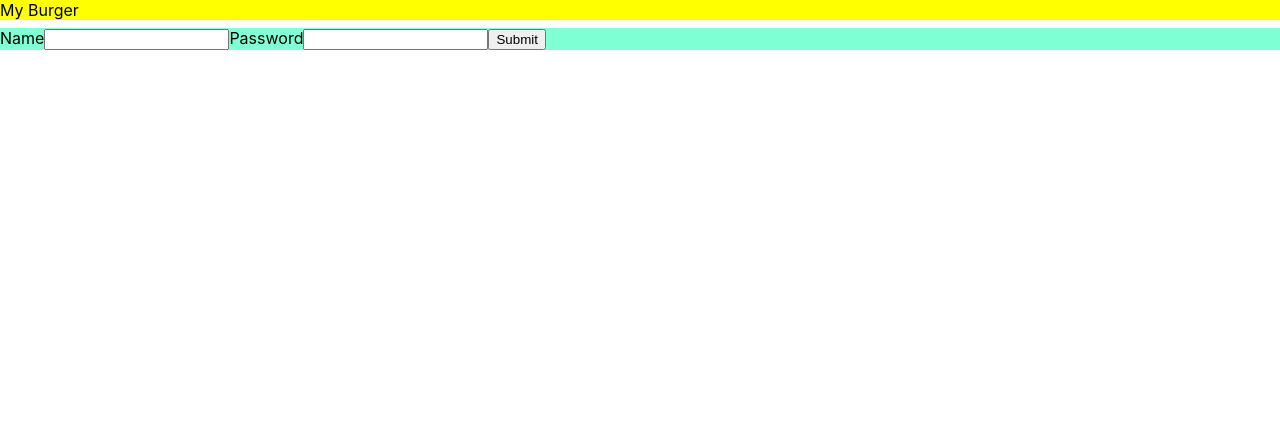
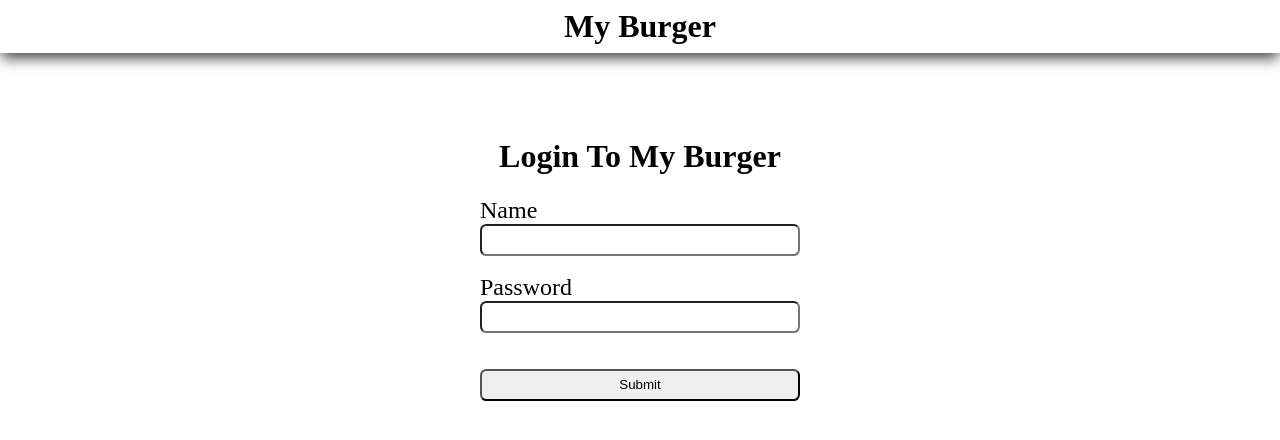
Before and after one commit to xristos1994/xm-prepare, a React (Create React App) app: page / in a window 1280 px wide. Shown: the top 440 px of the page. Built offline with nearby package versions, Linux system fonts and the light colour scheme.

Commit message:
Fix some layout and styling

```diff
--- a/src/components/Header/Header.jsx
+++ b/src/components/Header/Header.jsx
@@ -1,3 +1,4 @@
+import { classnames } from '../../utils/classnames/classnames'
 import { useAuth } from '../../models/auth/useAuth';
 import styles from './Header.module.css';
 
@@ -6,11 +7,11 @@ export function Header() {
 
   return (
     <header className={styles.header}>
-      My Burger
+      <span className={styles.title}>My Burger</span>
 
       {
         token ? (
-          <button onClick={logout} className={styles.logout}>Logout</button>
+          <button title="Logout" onClick={logout} className={classnames(styles.logoutBtn, 'linkBtn')}>&#x23FB; <span>Logout</span></button>
         ) : null
       }
     </header>
--- a/src/components/Header/Header.module.css
+++ b/src/components/Header/Header.module.css
@@ -1,3 +1,27 @@
 .header {
-  background-color: yellow;
+  background-color: white;
+  padding: 0.5rem;
+  text-align: center;
+  position: sticky;
+  top: 0;
+  box-shadow: 0px 7px 13px -2px rgba(0, 0, 0, 0.75);
+  -webkit-box-shadow: 0px 7px 13px -2px rgba(0, 0, 0, 0.75);
+  -moz-box-shadow: 0px 7px 13px -2px rgba(0, 0, 0, 0.75);
 }
+
+.title {
+  font-weight: bold;
+  font-size: 2rem;
+}
+
+.logoutBtn {
+  position: absolute;
+  right: 0.5rem;
+  top: 1rem;
+}
+
+@media only screen and (max-width: 600px) {
+  .logoutBtn span {
+    display: none;
+  }
+}
--- a/src/components/Layout/Layout.module.css
+++ b/src/components/Layout/Layout.module.css
@@ -1,3 +1,7 @@
 .main {
-  margin-top: 0.5rem;
+  width: 100%;
+  max-width: 1240px;
+  margin-top: 2rem;
+  margin: 2rem auto;
+  padding: 1rem;
 }
--- /dev/null
+++ b/src/components/Snackbar/Snackbar.jsx
@@ -0,0 +1,13 @@
+import { createPortal } from 'react-dom';
+import { classnames } from '../../utils/classnames/classnames';
+import styles from './Snackbar.module.css';
+
+export function Snackbar(props) {
+  return createPortal(
+    <div className={classnames(styles.snackbarContainer, styles[props.type || 'info'])}>
+       {props.text}
+       <button className={classnames('linkBtn', styles.cloceBtn)} onClick={props.onClose}>&#x2715;</button>
+     </div>,
+     document.body
+  );
+}
--- /dev/null
+++ b/src/components/Snackbar/Snackbar.module.css
@@ -0,0 +1,34 @@
+.snackbarContainer {
+  position: fixed;
+  bottom: 0;
+  width: 100%;
+  max-width: 20rem;
+  padding: 1rem;
+  border-radius: 0.5rem;
+  position: fixed;
+  bottom: 1rem;
+  right: 1rem;
+  z-index: 1;
+}
+
+.snackbarContainer.error {
+  background-color: lightcoral;
+}
+
+.snackbarContainer.warning {
+  background-color: orange;;
+}
+
+.snackbarContainer.info {
+  background-color: lightblue;;
+}
+
+.snackbarContainer.success {
+  background-color: lightgreen;
+}
+
+.cloceBtn {
+  position: absolute;
+  top: 0.25rem;
+  right: 0.4rem;
+}
--- a/src/index.css
+++ b/src/index.css
@@ -1,13 +1,54 @@
 body {
   margin: 0;
-  font-family: -apple-system, BlinkMacSystemFont, 'Segoe UI', 'Roboto', 'Oxygen',
-    'Ubuntu', 'Cantarell', 'Fira Sans', 'Droid Sans', 'Helvetica Neue',
-    sans-serif;
   -webkit-font-smoothing: antialiased;
   -moz-osx-font-smoothing: grayscale;
 }
 
-code {
-  font-family: source-code-pro, Menlo, Monaco, Consolas, 'Courier New',
-    monospace;
+* {
+  box-sizing: border-box;
 }
+
+button {
+  border: none;
+  margin: 0;
+  padding: 0;
+  width: auto;
+  overflow: visible;
+
+  text-align: inherit;
+  outline: none;
+
+  background: transparent;
+
+  /* inherit font & color from ancestor */
+  color: inherit;
+  font: inherit;
+
+  /* Normalize `line-height`. Cannot be changed from `normal` in Firefox 4+. */
+  line-height: normal;
+
+  /* Corrects font smoothing for webkit */
+  -webkit-font-smoothing: inherit;
+  -moz-osx-font-smoothing: inherit;
+
+  /* Corrects inability to style clickable `input` types in iOS */
+  -webkit-appearance: none;
+}
+
+Button::-moz-focus-inner {
+  border: 0;
+  padding: 0;
+}
+
+.linkBtn {
+  cursor: pointer;
+}
+
+label {
+  font-size: 1.5rem;
+}
+
+input {
+  height: 2rem;
+  border-radius: 0.4rem;
+}
--- a/src/pages/Login/Login.jsx
+++ b/src/pages/Login/Login.jsx
@@ -1,9 +1,25 @@
+import { useEffect, useState } from 'react';
+import { createPortal } from 'react-dom';
 import { Navigate } from 'react-router-dom';
 import { useAuth } from '../../models/auth/useAuth';
+import { Snackbar } from '../../components/Snackbar/Snackbar';
 import styles from './Login.module.css';
 
 export function Login() {
   const { login, error, token } = useAuth();
+  const [ hasError, setHasError ] = useState(!!error);
+
+  useEffect(() => {
+    setHasError(!!error);
+  }, [error, setHasError]);
+
+  useEffect(() => {
+    if (error) {
+      setTimeout(() => {
+        setHasError(false);
+      }, 3000);
+    }
+  }, [error, setHasError]);
 
   const onSubmit = (event) => {
     event.preventDefault();
@@ -12,29 +28,37 @@ export function Login() {
 
     login({
       name: loginForm.name.value,
-      password: loginForm.password.value
+      password: loginForm.password.value,
     });
-  }
+  };
 
-  if(token) {
-    return <Navigate to="/create-burger" replace />;
+  if (token) {
+    return <Navigate to='/create-burger' replace />;
   }
 
   return (
     <div className={styles.loginContainer}>
+      <h1>Login To My Burger</h1>
       <form onSubmit={onSubmit}>
-         <label>Name</label>
-         <input type="text" name="name" required />
+        <label htmlFor='name'>Name</label>
+        <input type='text' name='name' required />
 
-         <label>Password</label>
-         <input type="password" name="password" required />
+        <br />
+        <br />
 
-         <input type="submit" />
+        <label htmlFor='password'>Password</label>
+        <input type='password' name='password' required />
+
+        <br />
+        <br />
+        <br />
+
+        <input type='submit' />
       </form>
 
-      { error ? (
-        <div> {error} </div>
-      ) : null }
+      {hasError
+        ? <Snackbar onClose={() => setHasError(false)} text={error} type="error" />
+        : null}
     </div>
   );
 }
--- a/src/pages/Login/Login.module.css
+++ b/src/pages/Login/Login.module.css
@@ -1,3 +1,20 @@
 .loginContainer {
-  background-color: aquamarine;
+  width: 100%;
+  padding: 1rem;
+  text-align: center;
 }
+
+
+.loginContainer form {
+  max-width: 20rem;
+  margin: auto;
+}
+
+.loginContainer form input{
+  width: 100%;
+}
+
+.loginContainer form label{
+  text-align: left;
+  display: block;
+}
```
